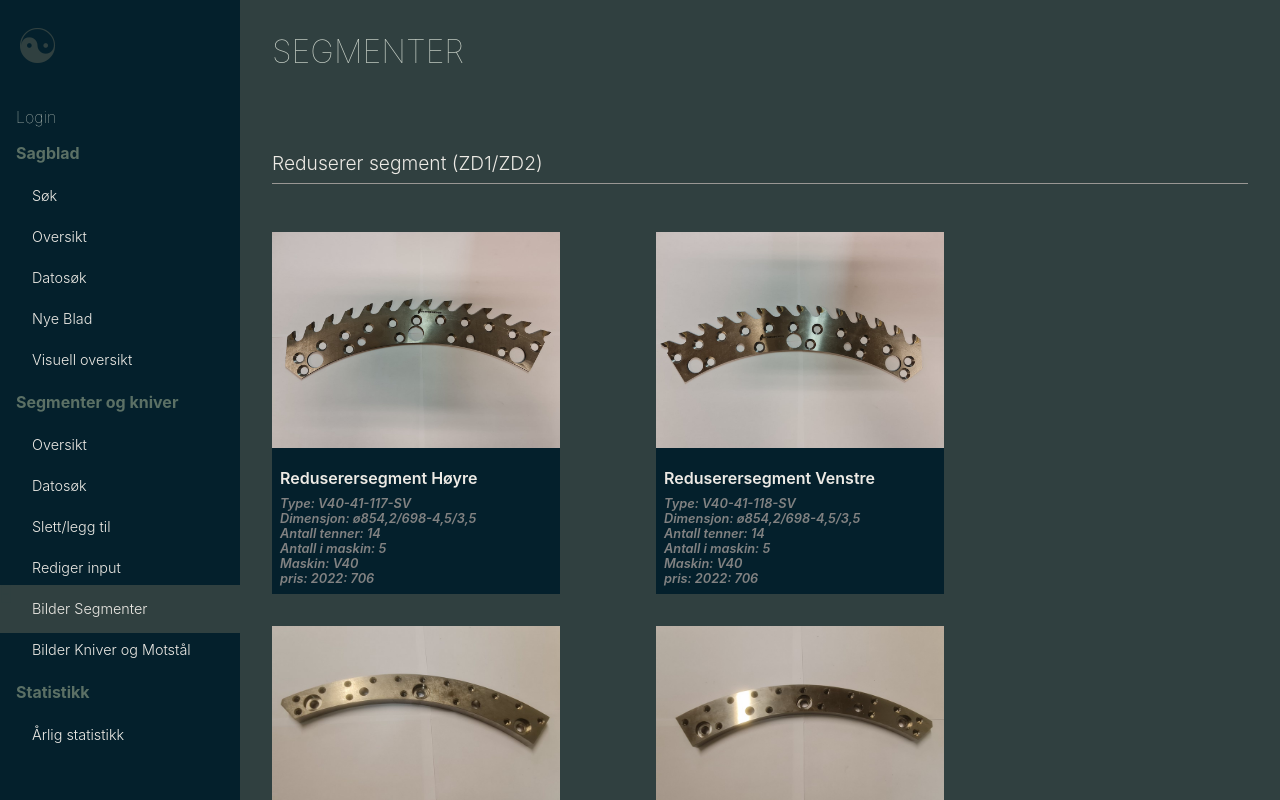
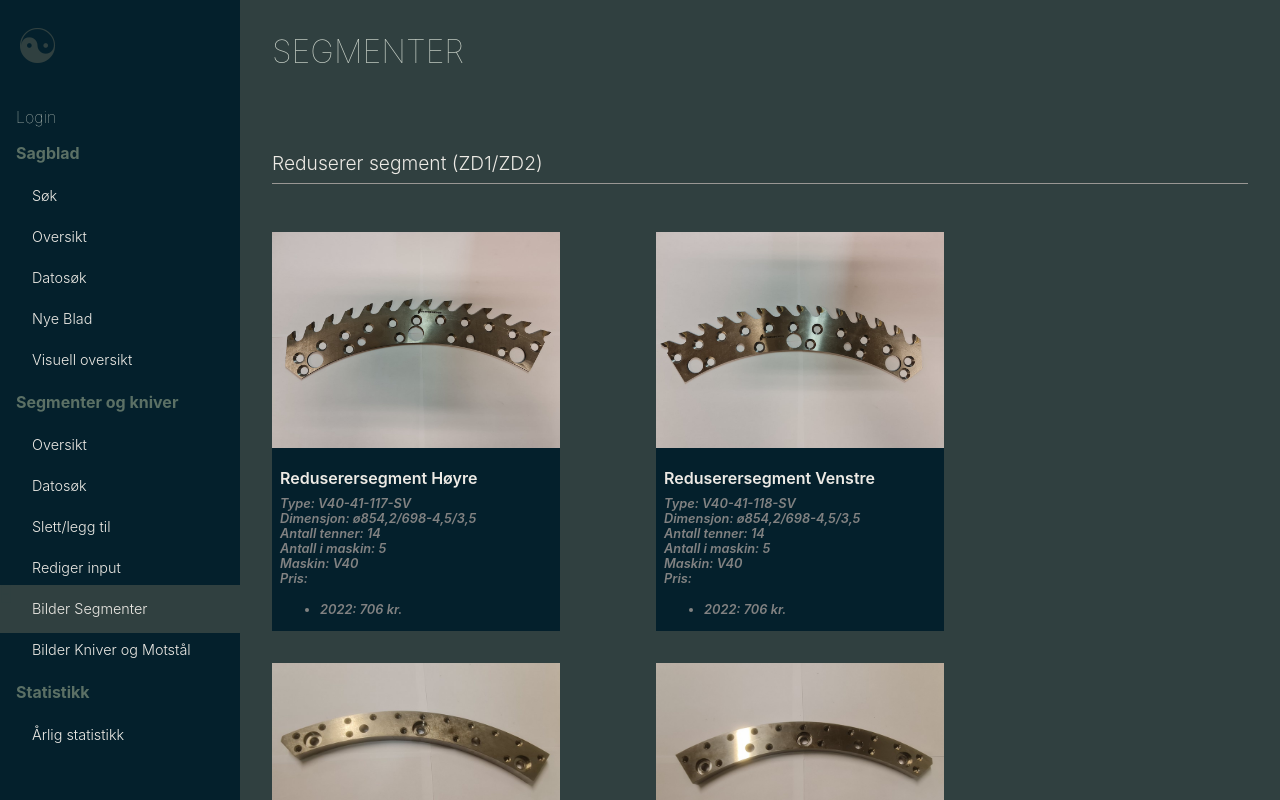
Before and after one commit to KjetilOverby/sliperi, a Next.js app: page /segmentoversiktvisuell in a window 1280 px wide. Built offline with nearby package versions, Linux system fonts and the light colour scheme; no server answers.

Commit message:
card update

```diff
--- a/src/components/common/ToolImageCard.jsx
+++ b/src/components/common/ToolImageCard.jsx
@@ -27,8 +27,21 @@ const ToolImageCard = ({
           {maskin && <p className="text">Maskin: {maskin}</p>}
           {antall && <p className="text">Antall lager: {antall}</p>}
           {dName && <p className="text">Datanavn: {dName}</p>}
-          {price && <p className="text">pris: {price}</p>}
           {art && <p className="text">Art.nr: {art}</p>}
+          {price && <p className="text">Pris:</p>}
+          {price && (
+            <div>
+              {price.map((item) => {
+                return (
+                  <ul>
+                    <li style={{ marginBottom: "-10px" }} className="text">
+                      {item} kr.
+                    </li>
+                  </ul>
+                );
+              })}
+            </div>
+          )}
         </div>
       </div>
       <style jsx>
```
